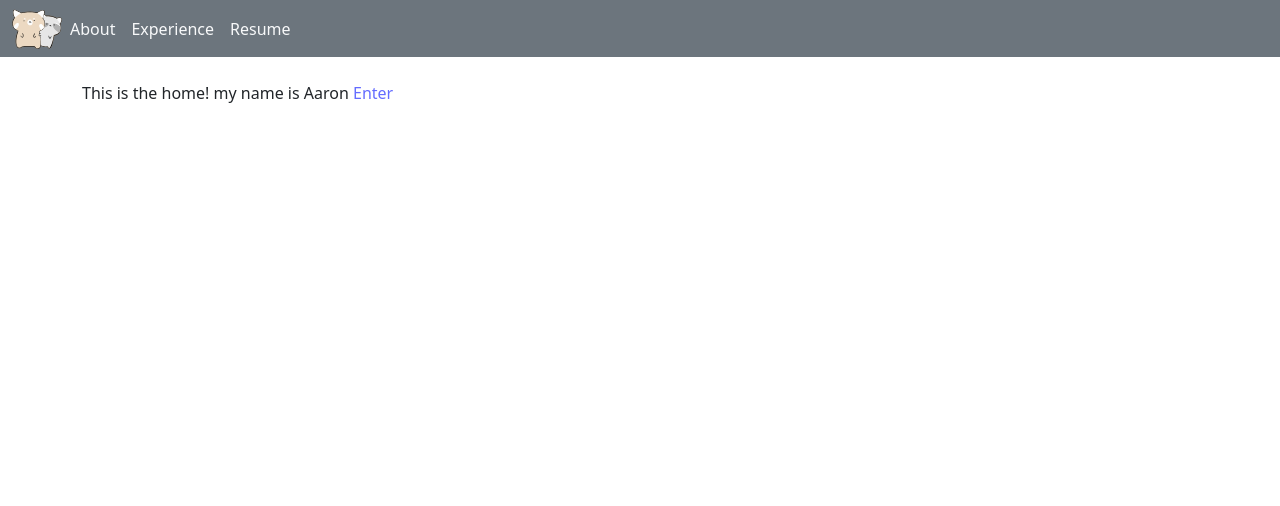
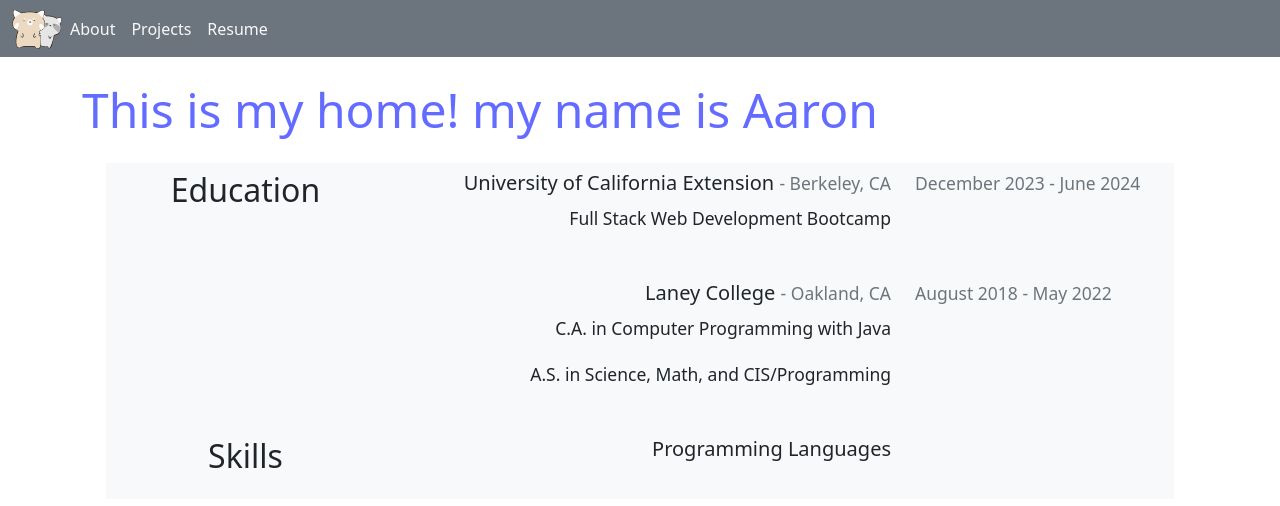
Before and after one commit to AaronH-o/react-resume, a React (Vite) app: page / in a window 1280 px wide. Shown: the top 506 px of the page. Built offline with nearby package versions, Linux system fonts and the light colour scheme.

Commit message:
added content

```diff
--- a/src/components/Nav.jsx
+++ b/src/components/Nav.jsx
@@ -11,8 +11,8 @@ export default function Nav() {
         <Link key={1} className="nav-link text-light" to="/">
           About
         </Link>,
-        <Link key={2} className="nav-link text-light" to="/experience">
-          Experience
+        <Link key={2} className="nav-link text-light" to="/project">
+          Projects
         </Link>,
         // TODO: change to button and add styling for tooltip on the bottom
         <a key={3} className="nav-link text-light" href={Resume}>
--- a/src/main.jsx
+++ b/src/main.jsx
@@ -9,7 +9,7 @@ import './index.css';
 import App from './App';
 import ErrorPage from './pages/ErrorPage';
 import HomePage from './pages/HomePage';
-import ExperiencePage from './pages/ExperiencePage';
+import ProjectPage from './pages/ProjectPage';
 
 // Define the accessible routes, and which components respond to which URL
 const router = createBrowserRouter([
@@ -23,8 +23,8 @@ const router = createBrowserRouter([
         element: <HomePage />,
       },
       {
-        path: 'experience',
-        element: <ExperiencePage />,
+        path: 'project',
+        element: <ProjectPage />,
       },
     ],
   },
--- a/src/pages/ExperiencePage.jsx
+++ /dev/null
@@ -1,56 +0,0 @@
-export default function AboutPage() {
-  return (
-    <div className="container pt-4">
-      <p>
-        What should I put here
-      </p>
-      <section className="features-icons bg-light text-center m-4">
-        <div className="container">
-          <div className="row p-2">
-            <div className="col-lg-4">
-              <div className="features-icons-item mx-auto mb-5 mb-lg-0 mb-lg-3">
-                <div className="features-icons-icon d-flex">
-                  <i className="bi-window m-auto text-primary" />
-                </div>
-                <h3>Fully Responsible</h3>
-                <p className="lead mb-0">
-                  This theme will look great on Aaron!
-                </p>
-              </div>
-            </div>
-            <div className="col-lg-4">
-              <div className="features-icons-item mx-auto mb-5 mb-lg-0 mb-lg-3">
-                <div className="features-icons-icon d-flex">
-                  <i className="bi-layers m-auto text-primary" />
-                </div>
-                <h3>Bootstrap 55 Ready</h3>
-                <p className="lead mb-0">
-                  Featuring the Aaron!
-                </p>
-              </div>
-            </div>
-            <div className="col-lg-4">
-              <div className="features-icons-item mx-auto mb-0 mb-lg-3">
-                <div className="features-icons-icon d-flex">
-                  <i className="bi-terminal m-auto text-primary" />
-                </div>
-                <h3>Easy to Juice</h3>
-                <p className="lead mb-0">
-                  Ready to use with Aaron!
-                </p>
-              </div>
-            </div>
-          </div>
-        </div>
-      </section>
-      <p>
-        not that much experience :( but I have a dog!
-      </p>
-      <section className="features-icons bg-light text-center m-4">
-          <div className="container">
-            <h3>test</h3>
-          </div>
-      </section>
-    </div>
-  );
-}
--- a/src/pages/HomePage.jsx
+++ b/src/pages/HomePage.jsx
@@ -5,8 +5,86 @@ export default function HomePage() {
 
   return (
     <div className="container pt-4">
-      <a>This is the home! my name is Aaron</a>
-      <Link className="button" to="/experience"> Enter </Link>
+      <a className="display-5">This is my home! my name is Aaron</a>
+      <section className="features-icons bg-light text-center m-4">
+        <div className="container education-container">
+          <div className="row p-2">
+            <div className="col-lg-3">
+              <div className="features-icons-item mx-auto mb-5 mb-lg-0 mb-lg-3">
+                <div className="features-icons-icon d-flex">
+                  <i className="bi-window m-auto text-primary" />
+                </div>
+                <h2>Education</h2>
+              </div>
+            </div>
+            <div className="col-lg-6">
+              <div className="features-icons-item mx-auto mb-0 mb-lg-3">
+                <div className="features-icons-icon d-flex">
+                  <i className="bi-terminal m-auto text-primary" />
+                </div>
+                <p className="d-flex flex-column lead mb-0">
+                  <h5 className="align-self-end">University of California Extension <small className="text-muted">- Berkeley, CA</small></h5>
+                  <p className="align-self-end"><small>Full Stack Web Development Bootcamp</small></p>
+                </p>
+              </div>
+            </div>
+            <div className="col-lg-3">
+              <div className="d-flex features-icons-item mx-auto mb-5 mb-lg-0 mb-lg-3">
+                <div className="features-icons-icon d-flex">
+                  <i className="bi-window m-auto text-primary" />
+                </div>
+                <h5><small className="text-muted">December 2023 - June 2024</small></h5>
+              </div>
+            </div>
+          </div>
+          <div className="row p-2">
+            <div className="col-lg-3">
+            </div>
+            <div className="col-lg-6">
+              <div className="features-icons-item mx-auto mb-0 mb-lg-3">
+                <div className="features-icons-icon d-flex">
+                  <i className="bi-terminal m-auto text-primary" />
+                </div>
+                <p className="d-flex flex-column lead mb-0">
+                  <h5 className="align-self-end">Laney College <small className="text-muted">- Oakland, CA</small></h5>
+                  <p className="align-self-end"><small>C.A. in Computer Programming with Java</small></p>
+                  <p className="align-self-end"><small>A.S. in Science, Math, and CIS/Programming</small></p>
+                </p>
+              </div>
+            </div>
+            <div className="col-lg-3">
+              <div className="d-flex features-icons-item mx-auto mb-5 mb-lg-0 mb-lg-3">
+                <div className="features-icons-icon d-flex">
+                  <i className="bi-window m-auto text-primary" />
+                </div>
+                <h5><small className="text-muted">August 2018 - May 2022</small></h5>
+              </div>
+            </div>
+          </div>
+        </div>
+        <div className="container skills-container">
+          <div className="row p-2">
+            <div className="col-lg-3">
+              <div className="features-icons-item mx-auto mb-5 mb-lg-0 mb-lg-3">
+                <div className="features-icons-icon d-flex">
+                  <i className="bi-window m-auto text-primary" />
+                </div>
+                <h2>Skills</h2>
+              </div>
+            </div>
+            <div className="col-lg-6">
+              <div className="features-icons-item mx-auto mb-0 mb-lg-3">
+                <div className="features-icons-icon d-flex">
+                  <i className="bi-terminal m-auto text-primary" />
+                </div>
+                <p className="d-flex flex-column lead mb-0">
+                  <h5 className="align-self-end">Programming Languages</h5>
+                </p>
+              </div>
+            </div>
+          </div>
+        </div>
+      </section>
     </div>
   );
 }
--- /dev/null
+++ b/src/pages/ProjectPage.jsx
@@ -0,0 +1,9 @@
+export default function ProjectPage() {
+  return (
+    <div className="container pt-4">
+      <p>
+        What should I put here
+      </p>
+    </div>
+  );
+}
```
